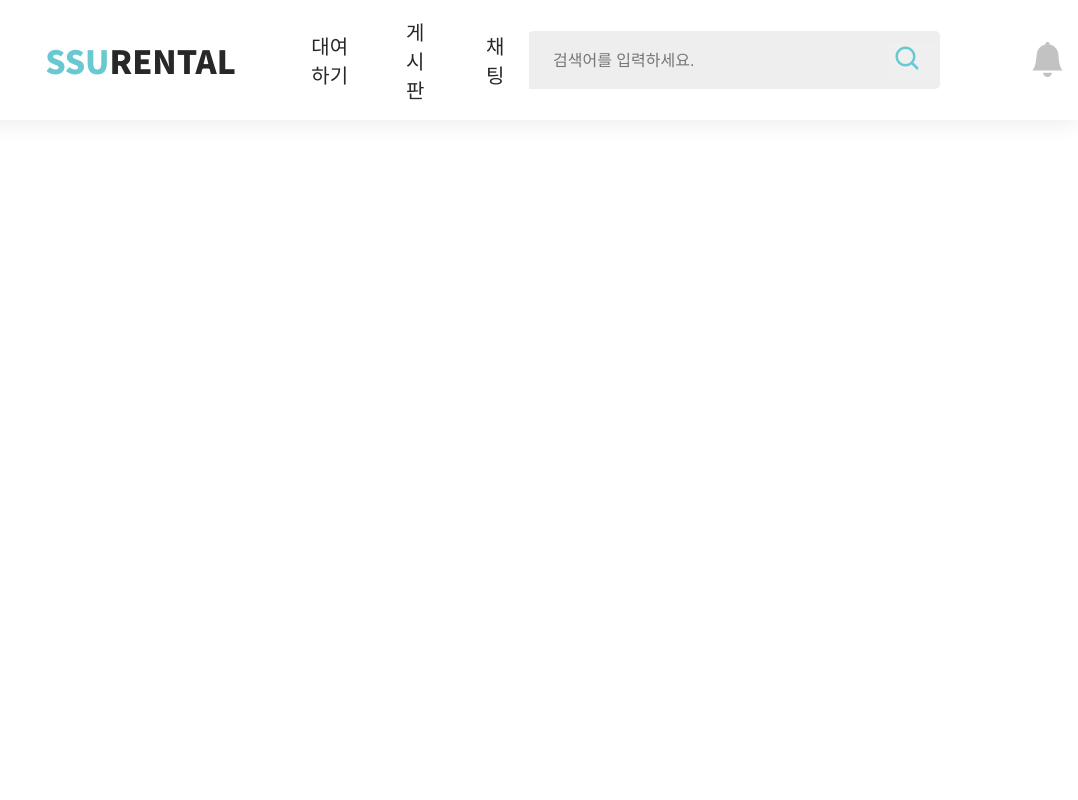
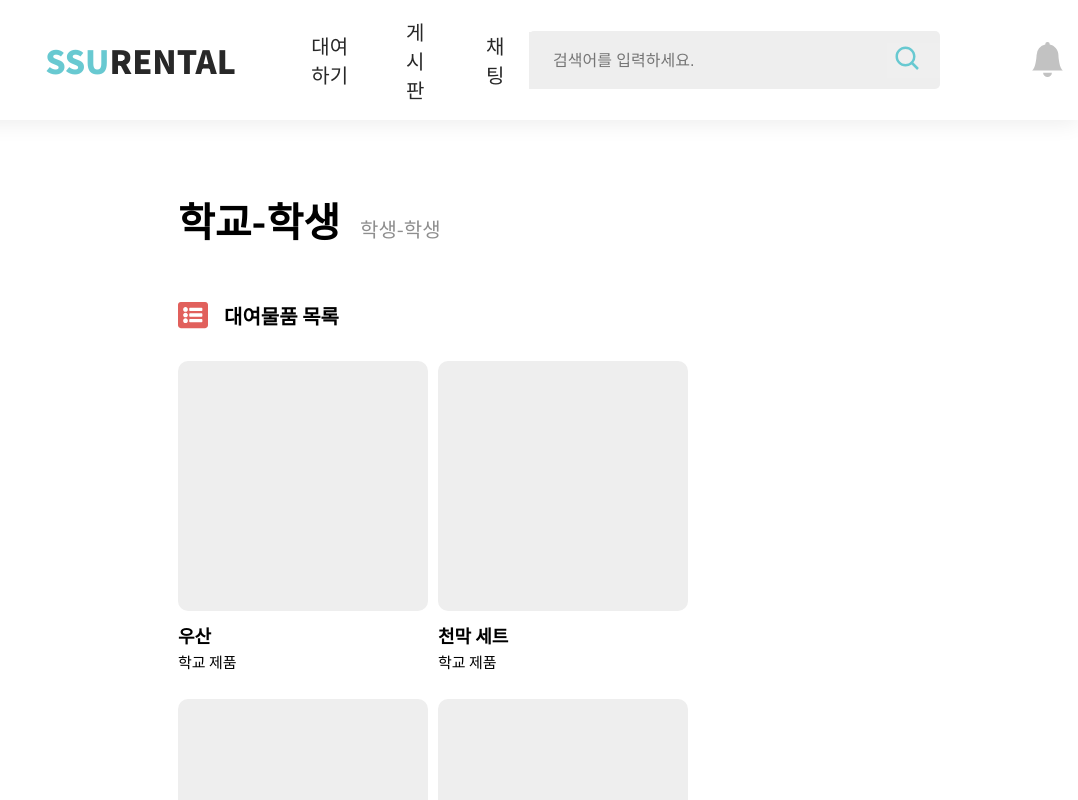
Before and after one commit to SSURental/Client, a React (Create React App) app: page /rent in a window 1280 px wide. Shown: the top 800 px of the page, without its empty margins (202-1280 px from the left). Built offline with nearby package versions, Linux system fonts and the light colour scheme.

Commit message:
rent ui complete

```diff
--- a/src/app.css
+++ b/src/app.css
@@ -319,6 +319,11 @@
 
 /* 대여물품 박스 */
 
+.productBoxStudent {
+  flex: 1 1 25%;
+  margin-top: 30px;
+}
+
 .productBoxImage {
   position: relative;
   width: 250px;
@@ -419,3 +424,66 @@
   font-size: 15px;
   font-weight: 500;
 }
+
+/* 대여하기 창 */
+
+.rentProductContainer {
+  display: flex;
+  flex-wrap: wrap;
+  justify-content: space-between;
+  margin-bottom: 100px;
+}
+
+.rentTitle {
+  margin-top: 80px;
+}
+
+.rentSchoolStudentClicked {
+  font-size: 40px;
+  font-weight: bold;
+  color: black;
+  cursor: pointer;
+}
+
+.rentSchoolStudentNotClicked {
+  font-size: 20px;
+  font-weight: 400;
+  color: #8e8e8e;
+  cursor: pointer;
+}
+
+.rentStudentStudentClicked {
+  margin-left: 20px;
+  font-size: 40px;
+  font-weight: bold;
+  color: black;
+  cursor: pointer;
+}
+
+.rentStudentStudentNotClicked {
+  margin-left: 20px;
+  font-size: 20px;
+  font-weight: 400;
+  color: #8e8e8e;
+  cursor: pointer;
+}
+
+.rentProductTitle {
+  font-size: 20px;
+  font-weight: bold;
+  color: black;
+}
+
+.rentContainer {
+  margin-top: 60px;
+  display: flex;
+  align-items: center;
+}
+
+.rentProductTitle {
+  font-weight: bold;
+  font-size: 20px;
+  line-height: 29px;
+  margin-left: 16px;
+  margin-right: 23px;
+}
--- /dev/null
+++ b/src/components/productBoxStudent.jsx
@@ -0,0 +1,15 @@
+import React from "react";
+
+const ProductBoxStudent = (props) => {
+  return (
+    <>
+      <div className="productBoxStudent">
+        <div className="productBoxImage"></div>
+        <div className="productBoxTitle">{props.title}</div>
+        <div className="productBoxPrice">{props.price}</div>
+      </div>
+    </>
+  );
+};
+
+export default ProductBoxStudent;
--- a/src/pages/rent.jsx
+++ b/src/pages/rent.jsx
@@ -1,11 +1,80 @@
-import React from "react";
+import React, { useState } from "react";
 import Navbar from "../components/navbar";
+import { FaListAlt } from "react-icons/fa";
+import ProductBoxStudent from "../components/productBoxStudent";
 
 const Rent = () => {
+  const [isClicked, setIsClicked] = useState(true);
+
+  const products = [
+    { index: "1", title: "우산", price: "1000원", state: true },
+    { index: "2", title: "천막 세트", price: "20000원", state: true },
+    { index: "3", title: "공학용 계산기", price: "1500원", state: true },
+    { index: "4", title: "C프로그래밍 교재", price: "2000원", state: true },
+    { index: "5", title: "우산", price: "1000원", state: true },
+    { index: "6", title: "천막 세트", price: "20000원", state: true },
+    { index: "7", title: "공학용 계산기", price: "1500원", state: true },
+    { index: "8", title: "C프로그래밍 교재", price: "2000원", state: true },
+    { index: "9", title: "우산", price: "1000원", state: true },
+    { index: "10", title: "천막 세트", price: "20000원", state: true },
+    { index: "11", title: "공학용 계산기", price: "1500원", state: true },
+    { index: "12", title: "C프로그래밍 교재", price: "2000원", state: true },
+  ];
+
   return (
     <>
       <Navbar />
-      <div className="Page"></div>
+      <div className="Page">
+        <div className="rentTitle">
+          <span
+            className={
+              isClicked === true
+                ? "rentSchoolStudentClicked"
+                : "rentSchoolStudentNotClicked"
+            }
+            onClick={() => setIsClicked(true)}
+          >
+            학교-학생
+          </span>
+          <span
+            className={
+              isClicked === true
+                ? "rentStudentStudentNotClicked"
+                : "rentStudentStudentClicked"
+            }
+            onClick={() => setIsClicked(false)}
+          >
+            학생-학생
+          </span>
+        </div>
+        <div className="rentContainer">
+          <span className="rentProductIcon">
+            <FaListAlt color="#E1605C" size="30px" />
+          </span>
+          <span className="rentProductTitle">대여물품 목록</span>
+        </div>
+        <div className="rentProductContainer">
+          {isClicked === !true
+            ? products.map((product) => {
+                return (
+                  <ProductBoxStudent
+                    index={product.index}
+                    title={product.title}
+                    price={product.price}
+                  />
+                );
+              })
+            : products.map((product) => {
+                return (
+                  <ProductBoxStudent
+                    index={product.index}
+                    title={product.title}
+                    price={"학교 제품"}
+                  />
+                );
+              })}
+        </div>
+      </div>
     </>
   );
 };
```
